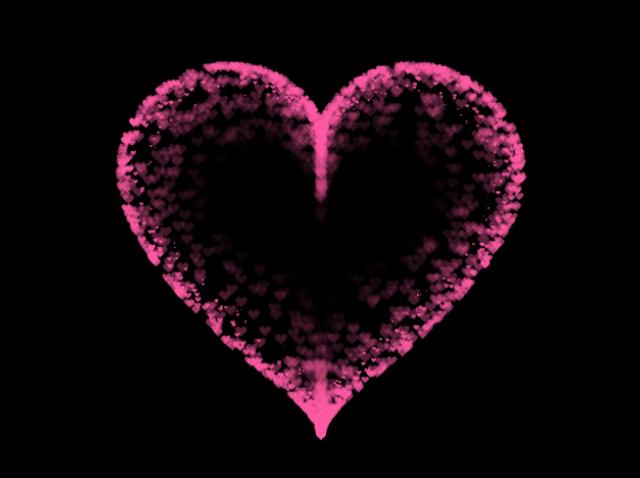
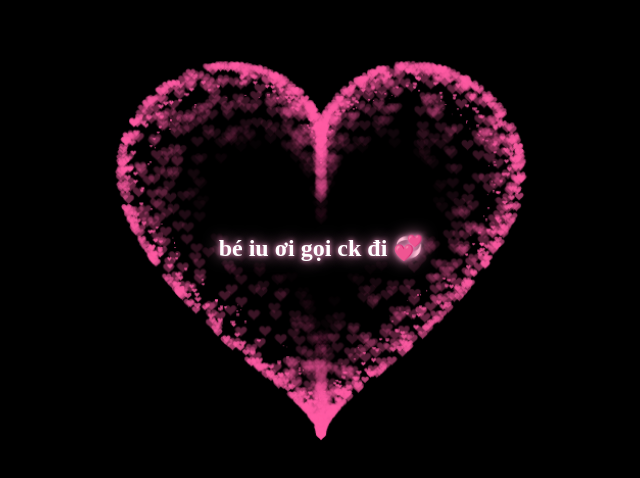
Before and after one commit to thotrangcute/tim-tim-tim, a plain HTML site: page index.html in a window 1280 px wide. Shown: the part 152-630 px from the top of the page, without its empty margins (319-959 px from the left). Drawn offline with Linux system fonts and the light colour scheme.

Commit message:
Add files via upload

```diff
--- a/index.html
+++ b/index.html
@@ -12,6 +12,7 @@
   <body>
     <div class="box">
       <canvas id="pinkboard"></canvas>
+      <div class="message">bé iu ơi gọi ck đi 💞</div>
     </div>
     <script src="main.js"></script>
   </body>
--- a/main.css
+++ b/main.css
@@ -7,6 +7,7 @@ body {
   display: flex;
   justify-content: center;
   align-items: center;
+  overflow: hidden;
 }
 
 .box {
@@ -17,6 +18,7 @@ body {
   transform: translate(-50%, -50%);
   display: flex;
   flex-direction: column;
+  align-items: center;
 }
 
 canvas {
@@ -24,6 +26,7 @@ canvas {
   width: 100%;
   height: 100%;
 }
+
 #pinkboard {
   position: relative;
   margin: auto;
@@ -70,3 +73,16 @@ canvas {
     transform: scale(1);
   }
 }
+
+.message {
+  position: absolute;
+  top: 50%;
+  left: 50%;
+  transform: translate(-50%, -50%);
+  font-size: 24px;
+  font-weight: bold;
+  color: white;
+  text-shadow: 0 0 5px #ff9ccc, 0 0 15px #ff9ccc;
+  z-index: 10;
+  text-align: center;
+}
```
